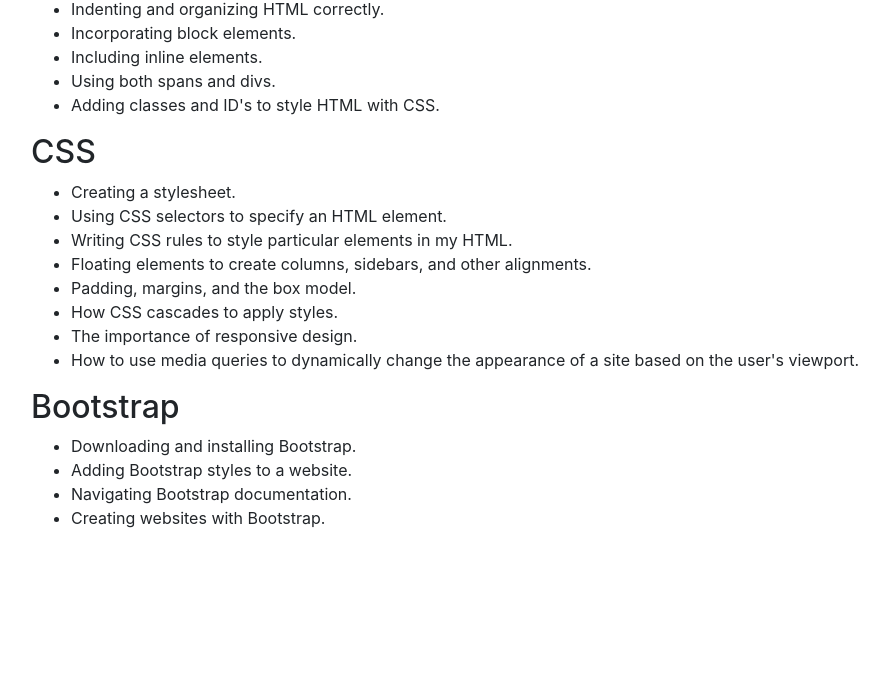
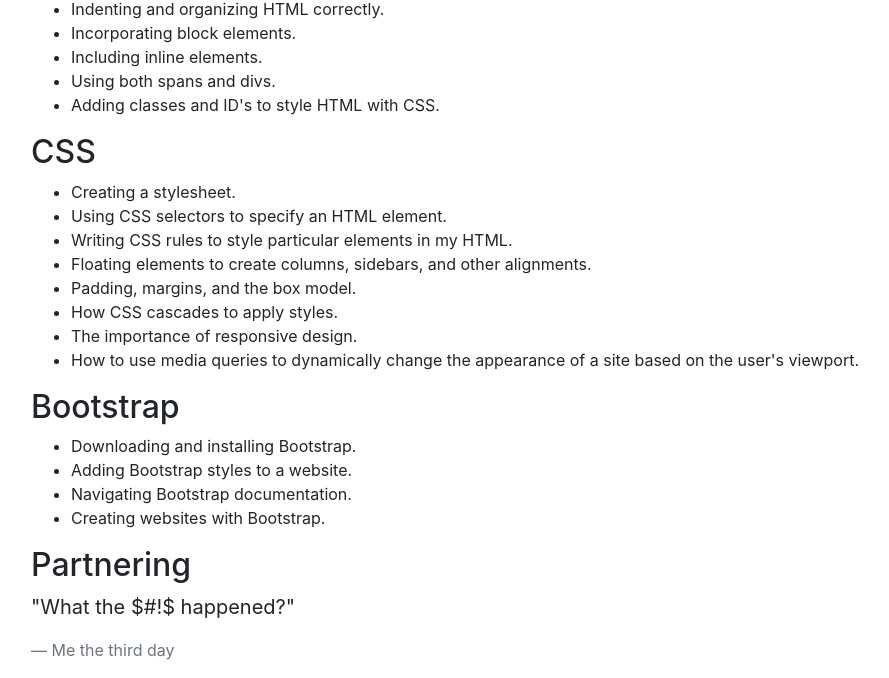
Before and after one commit to JohnnyNumber5-coder/week-in-review, a plain HTML site: page index.html in a window 1280 px wide. Shown: the part 718-1396 px from the top of the page, without its empty margins (54-943 px from the left). Before the commit the page ends 1264 px from the top, so only its background shows below. Drawn offline with Linux system fonts and the light colour scheme.

Commit message:
add more bootstrap styling

```diff
--- a/index.html
+++ b/index.html
@@ -56,6 +56,11 @@
     <li>Navigating Bootstrap documentation.</li>
     <li>Creating websites with Bootstrap.</li>
   </ul>
+  <h2>Partnering</h2>
+      <blockquote class="blockquote">
+        <p>"What the $#!$ happened?"</p>
+        <footer class="blockquote-footer">Me the third day</footer>
+      </blockquote>
   </div>
 </body>
 </html>
```
